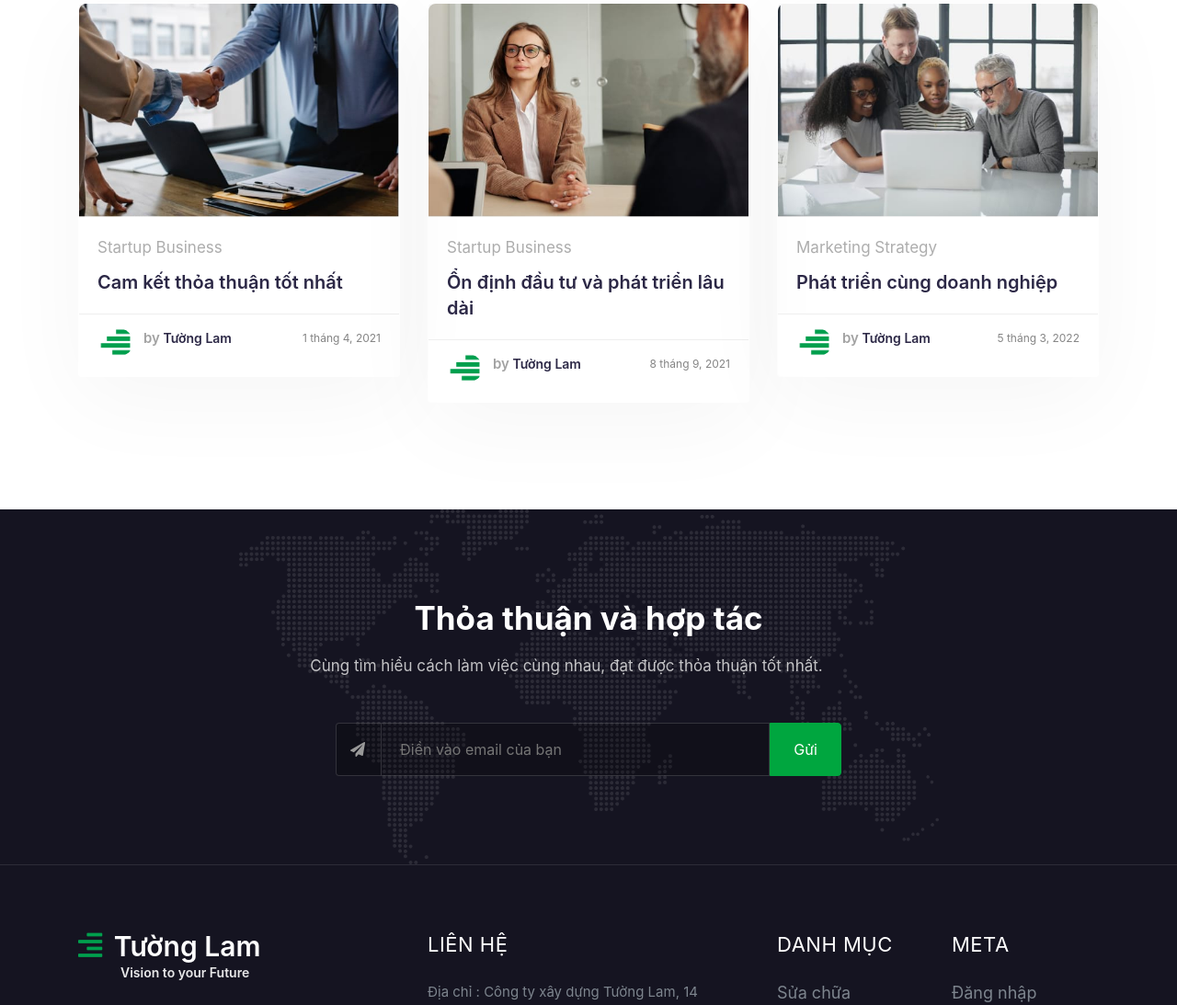
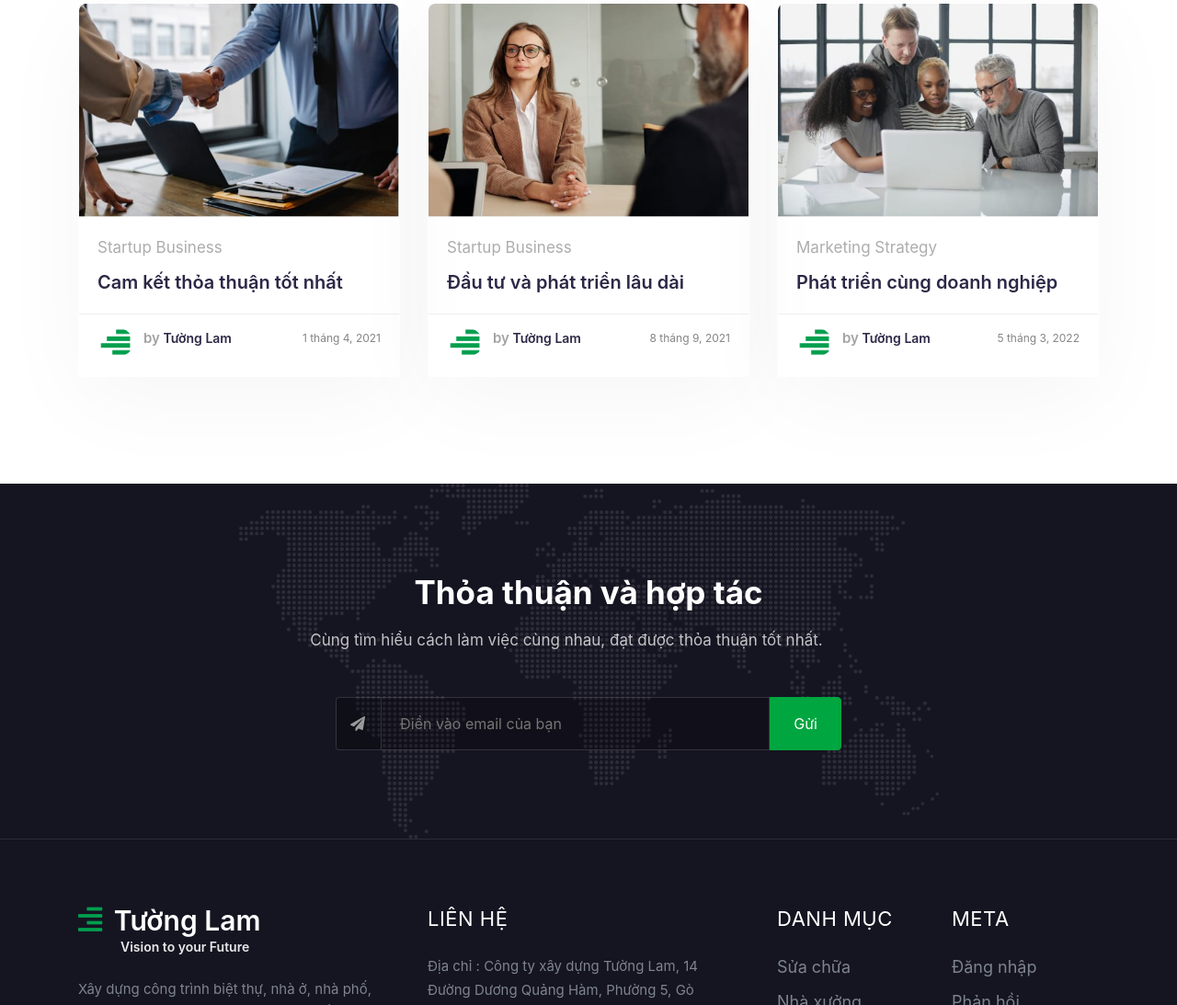
Before and after one commit to tunguyen92/congtyxaydungtuonglam.com, a plain HTML site: page index.html in a window 1280 px wide. Shown: the part 5268-6361 px from the top of the page at 92% size. Drawn offline with nearby package versions, Linux system fonts and the light colour scheme.

Commit message:
fix card

```diff
--- a/index.html
+++ b/index.html
@@ -709,7 +709,7 @@
                       Business</a></p>
                 </div>
                 <a href="#url" class="blog-desc">
-                  Ổn định đầu tư và phát triển lâu dài </a>
+                  Đầu tư và phát triển lâu dài </a>
               </div>
               <div class="card-footer">
                 <div class="author align-items-center">
```
